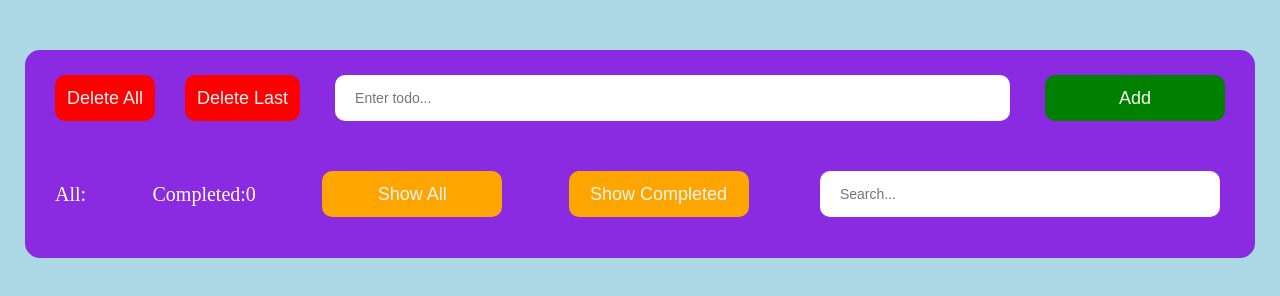
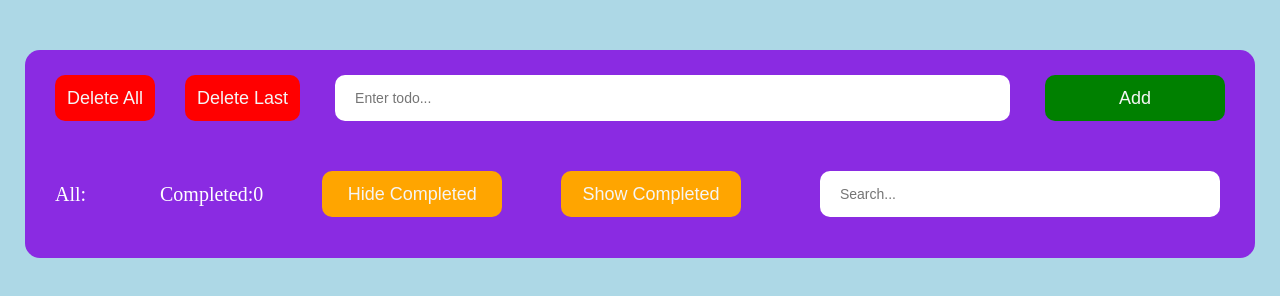
Before and after one commit to Ashmankevich/todo-list, a website built with Parcel: page src/index.html in a window 1280 px wide. Shown: the top 296 px of the page. Built offline with nearby package versions, Linux system fonts and the light colour scheme.

Commit message:
refactor UI

```diff
--- a/src/scripts/components.js
+++ b/src/scripts/components.js
@@ -58,10 +58,10 @@ allCompleted.className = "text-all-completed";
 allCompleted.textContent = "0";
 completed.append(allCompleted);
 
-export const btnShowAll = document.createElement("button");
-btnShowAll.className = "btn show-all";
-btnShowAll.textContent = "Show All";
-additionalItems.append(btnShowAll);
+export const hideCompleted = document.createElement("button");
+hideCompleted.className = "btn hide-completed";
+hideCompleted.textContent = "Hide completed";
+additionalItems.append(hideCompleted);
 
 export const btnShowCompleted = document.createElement("button");
 btnShowCompleted.className = "btn show-completed";
--- a/src/style/style.scss
+++ b/src/style/style.scss
@@ -103,13 +103,13 @@ body {
   margin: 0 15px;
 }
 
-.show-all,
+.hide-completed,
 .show-completed {
   flex: 0 1 15%;
 }
 
 .show-completed,
-.show-all {
+.hide-completed {
   background-color: $colorBackgroundBtnNeutral;
   &:hover {
     background-color: $colorBtnHoverNeutral;
```
Also changed, not shown: src/style/style.css, 1 other file.
